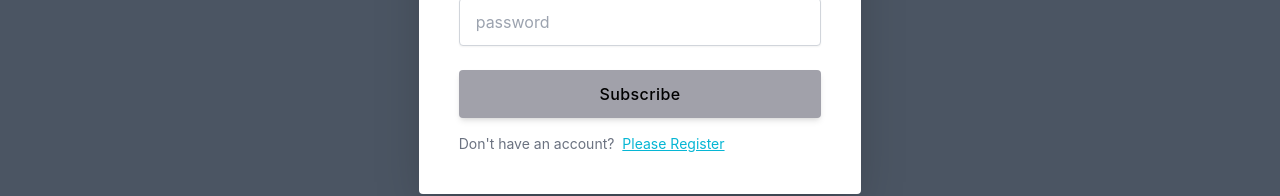
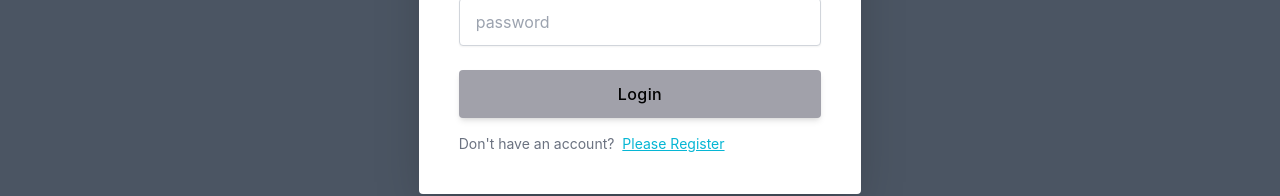
Before and after one commit to yusuf-khan-swd/invest-in-knowledge-client, a React (Create React App) app: page /login in a window 1280 px wide. Shown: the part 374-570 px from the top of the page. Built offline with nearby package versions, Linux system fonts and the light colour scheme; no server answers.

Commit message:
show error for google and github

```diff
--- a/src/Pages/Login/Login/Login.js
+++ b/src/Pages/Login/Login/Login.js
@@ -144,7 +144,7 @@ const Login = () => {
                       type="submit"
                       className="inline-flex items-center justify-center w-full h-12 px-6 font-medium tracking-wide transition-colors duration-20 rounded shadow-md bg-zinc-400 hover:bg-zinc-500"
                     >
-                      Subscribe
+                      Login
                     </button>
                   </div>
                   <p className="text-xs text-gray-500 sm:text-sm">
@@ -161,8 +161,11 @@ const Login = () => {
                     <img src={googleLogo} className="w-9 mr-2" alt="" />
                     Google Login
                   </button>
+                  <div className='text-orange-500 mt-2 text-center'>
+                    {errors.githubError}
+                  </div>
                 </div>
-                <div className='mb-5'>
+                <div>
                   <button
                     onClick={handleGithubLogIn}
                     className='inline-flex border w-full items-center justify-center py-2 px-4 font-medium transition-colors duration-200 rounded-lg text-gray-300 hover:bg-gray-700'
@@ -170,6 +173,9 @@ const Login = () => {
                     <img src={githubLogo} className="w-9 mr-2" alt="" />
                     Github Login
                   </button>
+                  <div className='text-orange-500 mt-2 text-center'>
+                    {errors.githubError}
+                  </div>
                 </div>
               </div>
             </div>
```
